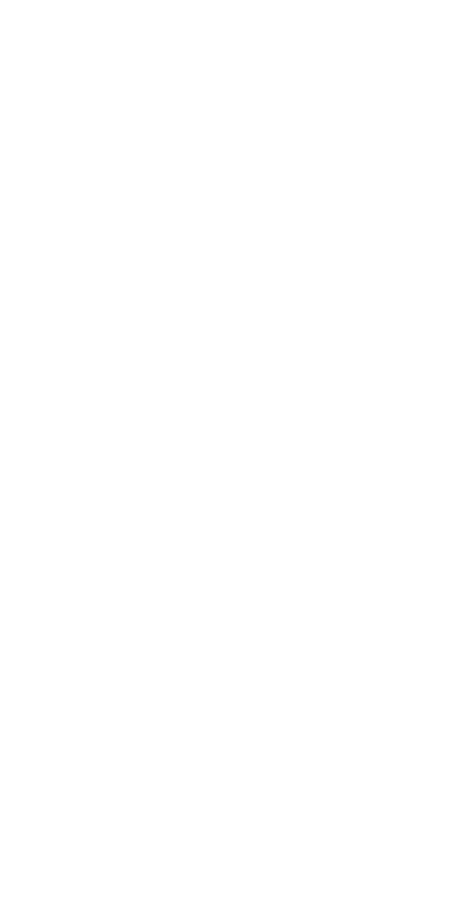
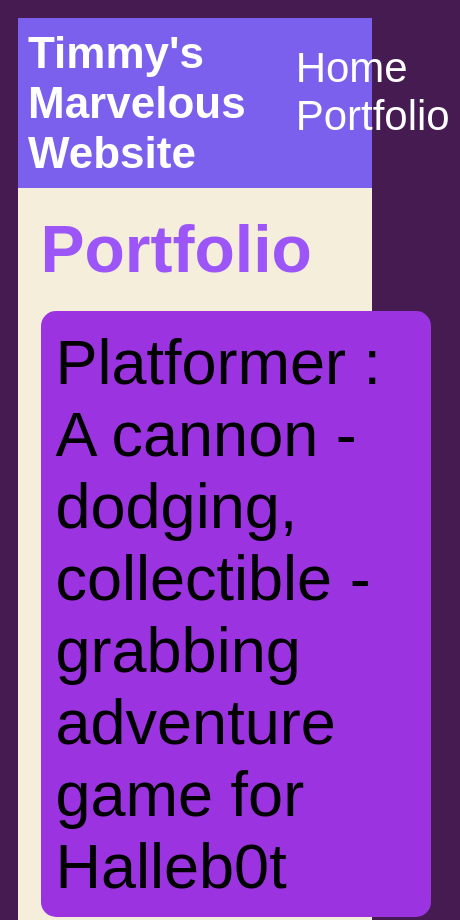
Before and after one commit to TimothyHudmon/TimothyHudmon.github.io, a plain HTML site: page portfolio.html in a window 390 px wide. Shown: the top 920 px of the page, 460 px wide, since content can reach past the window. Before the commit the page ends 844 px from the top, so only its background shows below. Drawn offline with Linux system fonts and the light colour scheme.

Commit message:
add portfolio.html file

```diff
--- a/portfolio.html
+++ b/portfolio.html
@@ -0,0 +1,34 @@
+<!DOCTYPE HTML>
+<html>
+    <head>
+        <title>Timmy's Marvelous Website</title>
+        <link rel="stylesheet" href="style.css">
+    </head>
+
+    <body>
+      <div id="all-contents">
+            <nav>
+                <h1>Timmy's Marvelous Website</h1>
+                <ul id="nav-ul">
+                   <li class="nav-li">
+                   <a class="nav-a" href="index.html">Home</a>
+                 </li>
+                 <li class="nav-li">
+                   <a class="nav-a" href="portfolio.html">Portfolio</a>
+                 </li>
+             </ul>
+         </nav>
+         <main>
+            <div class="content">
+                <h1>Portfolio</h1>
+                <ul id="portfolio">
+                    <li><a href="projects/platformer/">Platformer : A cannon - dodging, collectible - grabbing adventure game for Halleb0t</a></li>
+                    <li><a href="projects/bouncing-box/">Bouncing Box : A project that gives you a taste of game development on the web </a></li>
+                    <li><a href="projects/circularity/">Circularity : A motion poem using random number generation and velocity applied to circle shapes...</a></li>
+                </ul>
+            </div>
+         </main>
+     </div>
+      </div>
+    </body>
+</html>
--- a/style.css
+++ b/style.css
@@ -61,3 +61,79 @@ main {
 h2, h3 {
     margin: 0px;
 }
+
+         /* portfolio styles */
+         .content h1 {
+            color: rgb(156, 86, 248);
+        }
+
+        #portfolio {
+            list-style-type: none;
+            padding-left: 0;
+        }
+
+        #portfolio li {
+            background: #9b34e0;
+            padding: 10px;
+            border-radius: 10px;
+            margin-bottom: 10px;
+        }
+
+        #portfolio li:hover {
+            background: #cf1111;
+        }
+
+        #portfolio a {
+            text-decoration: none;
+            color: #000000;
+        }
+
+                    /* responsive web design */
+                    @media screen and (min-width: 120px) and (max-width: 1080px) {
+                        main {
+                          height: 100ch;
+                          zoom: 1.5;
+                          display: grid;
+                        }
+
+                        h1 {
+                          font-size: 44px;
+                        }
+
+                        h2 {
+                          font-size: 42px;
+                        }
+
+                        h3 {
+                          font-size: 36px;
+                        }
+
+                        #all-contents {
+                          height: 100ch;
+                          margin: none;
+                        }
+
+                        a {
+                          font-size: 42px;
+                        }
+
+                        .sidebar {
+                          margin-right: 0px;
+                          justify-content: center;
+                          align-items: center;
+                        }
+
+                        .sidebar-img {
+                          width: 100%;
+                        }
+
+                        p,
+                        li {
+                          font-size: 24px;
+                        }
+
+                        .content {
+                          align-content: center;
+                          justify-content: center;
+                        }
+                    }
```
Also changed, not shown: index.html (+2 -1 lines).
